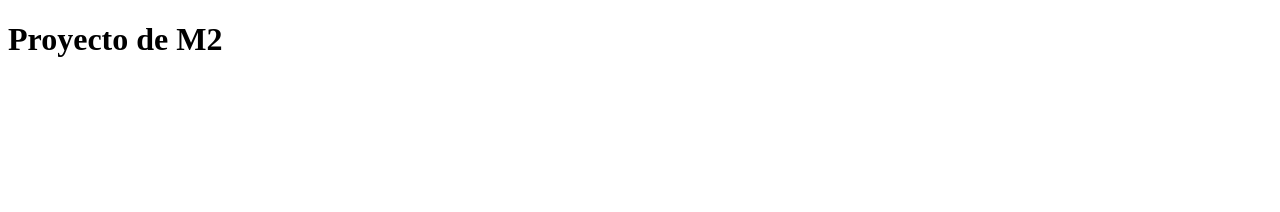
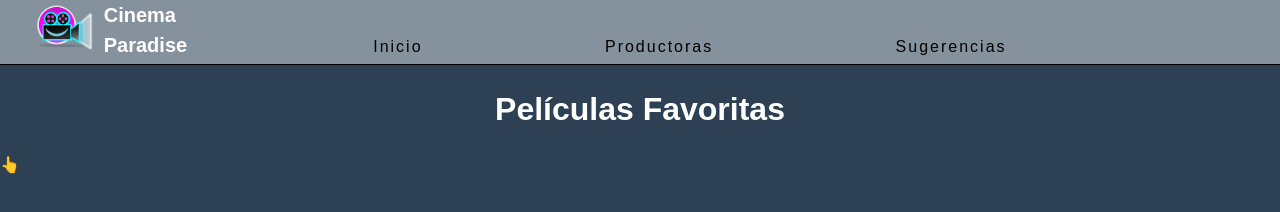
Before and after one commit to AbiContreras27/Cinema-Paradise, a website: page front/index.html in a window 1280 px wide. Drawn offline with Linux system fonts and the light colour scheme.

Commit message:
creando estilos al proyecto y desplegando array con javaScritp

```diff
--- /dev/null
+++ b/front/CSS/reset.css
@@ -0,0 +1,53 @@
+/* reset.css */
+
+/* Elimina márgenes, paddings y bordes por defecto */
+* {
+	margin: 0;
+	padding: 0;
+	box-sizing: border-box;
+  }
+
+  /* Elimina el estilo por defecto de listas */
+  ul, ol {
+	list-style: none;
+  }
+
+  /* Establece la fuente y el tamaño base */
+  body {
+	font-family: Arial, sans-serif;
+	font-size: 16px;
+	line-height: 1.5;
+  }
+
+  /* Elimina decoraciones por defecto de enlaces */
+  a {
+	text-decoration: none;
+	color: inherit;
+  }
+
+  /* Elimina bordes por defecto en imágenes y bloques embebidos */
+  img, embed, object, video {
+	max-width: 100%;
+	height: auto;
+  }
+
+  /* Elimina el estilo por defecto de tablas */
+  table {
+	border-collapse: collapse;
+	border-spacing: 0;
+  }
+
+  /* Restablece el estilo por defecto de elementos de formulario */
+  input, button, textarea, select {
+	font: inherit;
+  }
+
+  /* Elimina el estilo por defecto de blockquote */
+  blockquote, q {
+	quotes: none;
+  }
+
+  blockquote:before, blockquote:after,
+  q:before, q:after {
+	content: '';
+  }
--- /dev/null
+++ b/front/CSS/style.css
@@ -0,0 +1,113 @@
+html {
+    font-size: 100%;
+    text-size-adjust: 100%;
+    scroll-behavior: smooth;
+  }
+
+  header {
+    position: sticky;
+    top: 0;
+    bottom: 0;
+    border-top: 0;
+    border-bottom: thin solid;
+    z-index: 999;
+    width:  100%;
+    background-color:#85929e ;
+  }
+
+
+  body {
+    margin: 0;
+    width: 100%;
+    min-height: 100vh;
+    display: flex;
+    flex-direction: column;
+    background-color: #2e4053;
+  }
+
+  h1 {
+    margin: 20px;
+    color: white;
+    text-align: center;
+  }
+
+  h2 {
+    font-size: 20px;
+  }
+
+  .header-container {
+    margin-right: auto;
+    margin-left: auto;
+    max-width: 75em;
+    height: 4rem;
+    display: flex;
+    flex-direction: row;
+    justify-content: space-between;
+    flex-wrap: 0 1rem;
+    padding: 0 1rem;
+  }
+
+
+.logo {
+    width: 10%;
+    height: 4rem;
+    display: flex;
+    justify-content: center;
+    align-items: stretch;
+    text-decoration: none;
+}
+
+
+.logo img {
+    padding: 0.25rem;
+    width: auto;
+    height: 3.5rem;
+}
+
+.logo:hover {
+    animation: pulse 1.5s linear infinite;
+  }
+
+  @keyframes pulse {
+    0% {
+      transform: scale(1);
+    }
+    50% {
+      transform: scale(1.1);
+    }
+    100% {
+      transform: scale(1);
+    }
+  }
+
+.alias {
+    margin: 0;
+    display: block;
+    font-family:'Raleway', sans-serif;
+    color: white;
+  }
+
+  div, nav {
+    unicode-bidi: isolate;
+  }
+
+  .menu {
+    margin: 3%;
+    width: 100%;
+    height: 1.5rem;
+    display: flex;
+    justify-content: space-evenly;
+    align-items: center;
+  }
+
+  .menu a {
+    top:  30px;
+    bottom: 0;
+    font-family: 'Raleway', sans-serif;
+    letter-spacing: 2px;
+  }
+
+  .menu a:hover {
+    color: white;
+    box-shadow: inset 0 -2px 0 #82e0aa;
+  }
--- a/front/index.html
+++ b/front/index.html
@@ -3,11 +3,31 @@
   <head>
     <meta charset="UTF-8" />
     <meta name="viewport" content="width=device-width, initial-scale=1.0" />
-    <title>Document</title>
+    <title>Ver Peliculas Online HD en Español y Subtitulado</title>
+    <link rel="stylesheet" href="./CSS/reset.css">
+    <link rel="stylesheet" href="./CSS/style.css">
   </head>
   <body>
-    <h1>Proyecto de M2</h1>
+    <header>
+      <div class="header-container">
+        <a class="logo" href="index.html">
+          <img src="./img/logo.png" alt="logo-cinema">
+          <h2 class="alias">Cinema Paradise</h2>
+        </a>
+        <nav class="menu">
+          <a href="index.html">Inicio</a>
+          <a href="productoras.html">Productoras</a>
+          <a href="sugerencias.html">Sugerencias</a>
+        </nav>
+      </div>
+    </header>
+    <main>
+      <h1>Películas Favoritas</h1>
+      <div>
 
+      </div>
+    </main>
+    <a href="index.html#inicio">👆</a>
     <script src="./scripts/tempData.js"></script>
     <script src="./scripts/index.js"></script>
   </body>
--- a/front/scripts/index.js
+++ b/front/scripts/index.js
@@ -1 +1,51 @@
 console.log(tempData);
+
+class Repository {
+    constructor(){
+        this.tempData;
+        this.currentId = 1;
+    }
+
+    createCard(extraerCard) {
+        const {title, year, director, duration, genre, rate, poster } = extraerCard;
+
+        const titleMovie = document.createElement('a');
+        const yearMovie = document.createElement('p');
+        const durationMovie = document.createElement('p');
+        const directorMovie = document.createElement('P');
+        const genreMovie = document.createElement('p');
+        const rateMovie = document.createElement('p');
+        const imgPoster = document.createElement('img');
+
+        titleMovie.innerHTML = title;
+        yearMovie.innerHTML = year;
+        directorMovie.innerHTML = director;
+        durationMovie.innerHTML = duration;
+        genreMovie.innerHTML = genre;
+        rateMovie.innerHTML = rate;
+        imgPoster.innerHTML = poster;
+
+        const movieElement = document.createElement('div');
+
+        movieElement.appendChild(titleMovie);
+        movieElement.appendChild(yearMovie);
+        movieElement.appendchild(directorMovie);
+        movieElement.appendChild(durationMovie);
+        movieElement.appendChild(genreMovie);
+        movieElement.appendChild(rateMovie);
+        movieElement.appendChild(imgPoster);
+    };
+
+    buildCards() {
+        const movieContainer = document.getElementById('movieContainer');
+        movieContainer.innerHTML = " ";
+
+        const movies = this.tempData;
+        const cardMovies = movies.map(movie => this.createCard(extraerCard));
+
+        cardMovies.forEach(pelicula => {
+            movieContainer.appendChild(pelicula);
+        });
+    };
+
+};
```
Also changed, not shown: front/productoras.html (added, +14 -0 lines), front/sugerencias.html (added, +15 -0 lines), front/img/logo.png (added), 2 other files.
